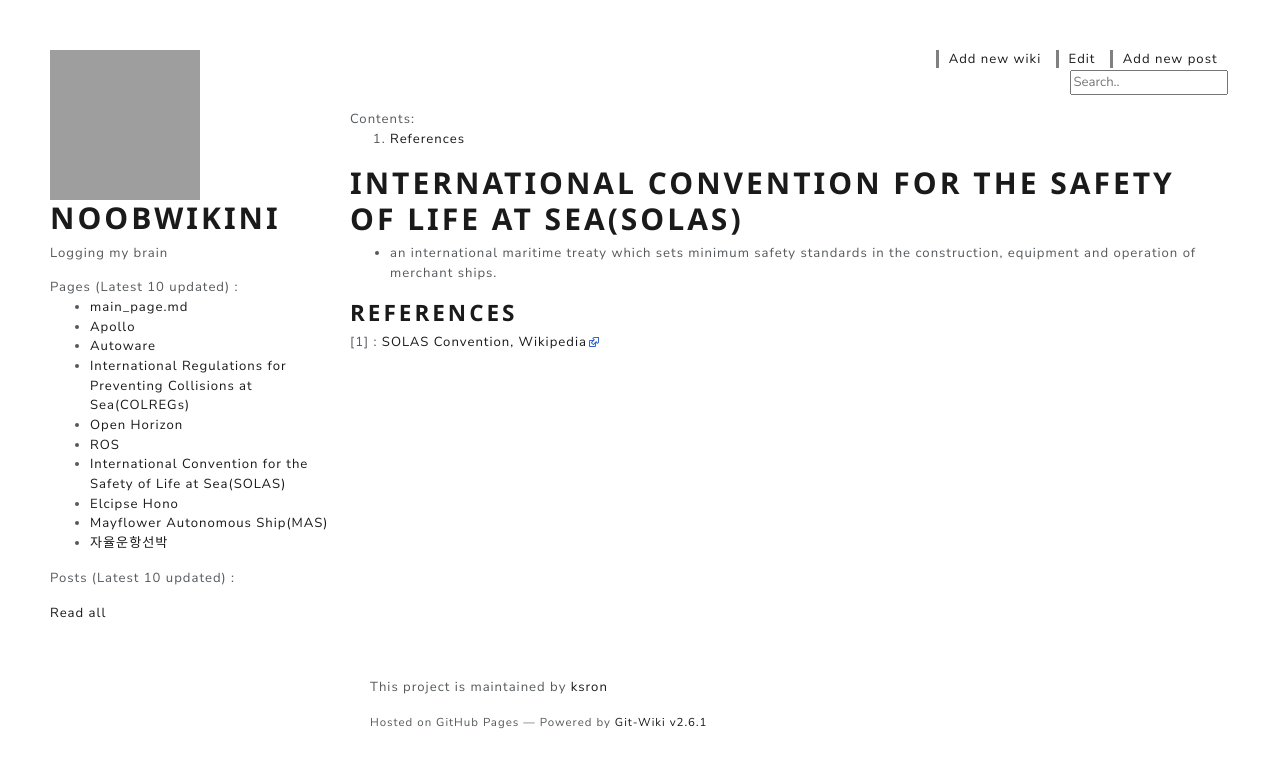
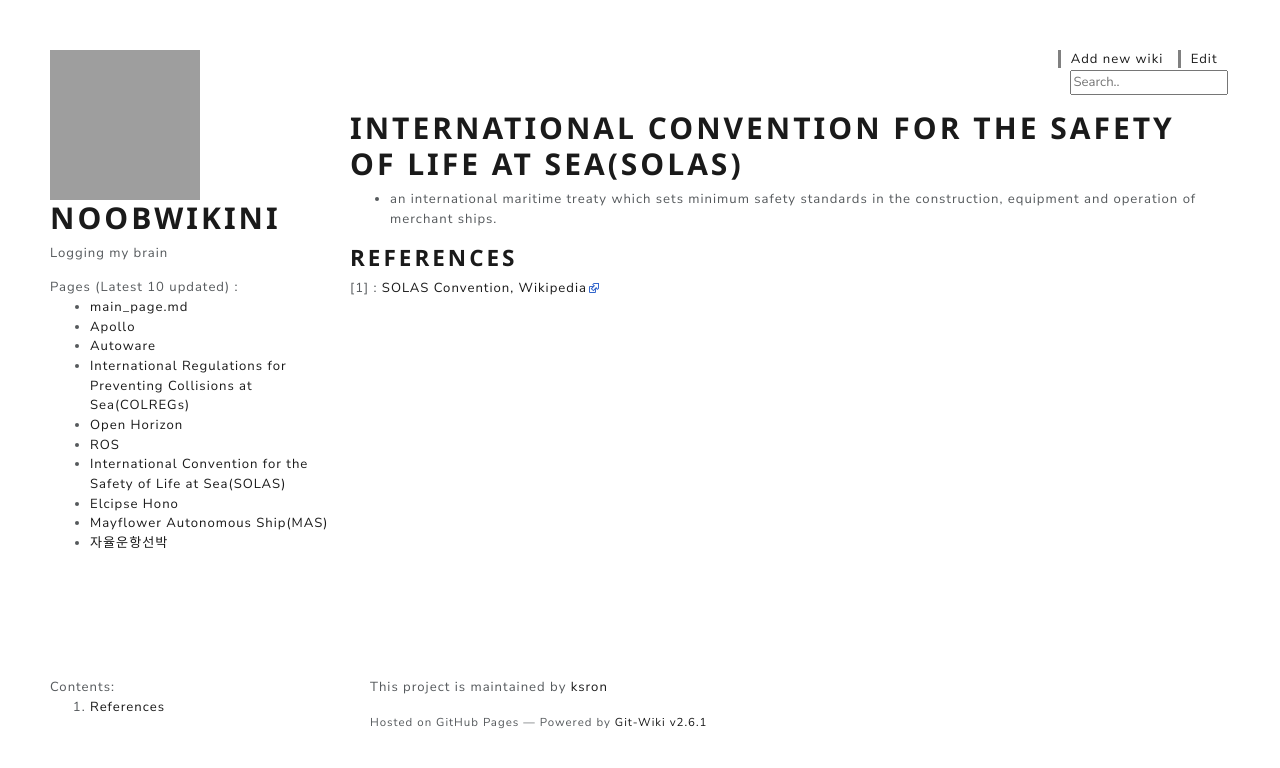
Before and after one commit to ksron/wiki, a Jekyll site: the page built from wiki/SOLAS.md, in a window 1280 px wide. Shown: the top 768 px of the page. Built offline with Jekyll 4.4.1, drawn with Linux system fonts in a browser that asks for light colours; nearby versions of some CDN libraries; our own code applies the rules of GitHub Pages for plain Markdown files; part of the change alters nothing that is shown; grey boxes are pictures that could not be loaded.

Commit message:
fix layout

```diff
--- a/_config.yml
+++ b/_config.yml
@@ -7,7 +7,7 @@ show_wiki_pages: true
 # (integer) Maximum number of wiki page to shown in sidebar
 show_wiki_pages_limit: 10
 # (boolean) Enable/disable blog feature
-blog_feature: true
+blog_feature: false
 # (boolean) Enable/disable wiki posts list in sidebar (needs blog_feature enabled)
 show_wiki_posts: true
 # (integer) Maximum number of wiki posts to shown in sidebar
--- a/_layouts/git-wiki-bs-lux.html
+++ b/_layouts/git-wiki-bs-lux.html
@@ -41,12 +41,12 @@
         <div class="row">
             <div class="col-lg-3">
                 {% include git-wiki/sections/header/header.html %}
+
+		{% include git-wiki/components/toc/toc.html %}
             </div>
             <div class="col-lg-9">
                 <div class="git-wiki-page">
                     {% include git-wiki/sections/tools/tools.html %}
-
-                    {% include git-wiki/components/toc/toc.html %}
 
                     {% if site.inc_before_content %}
                     {% include {{ site.inc_before_content }} %}
```
Also changed, not shown: 1 other file.
